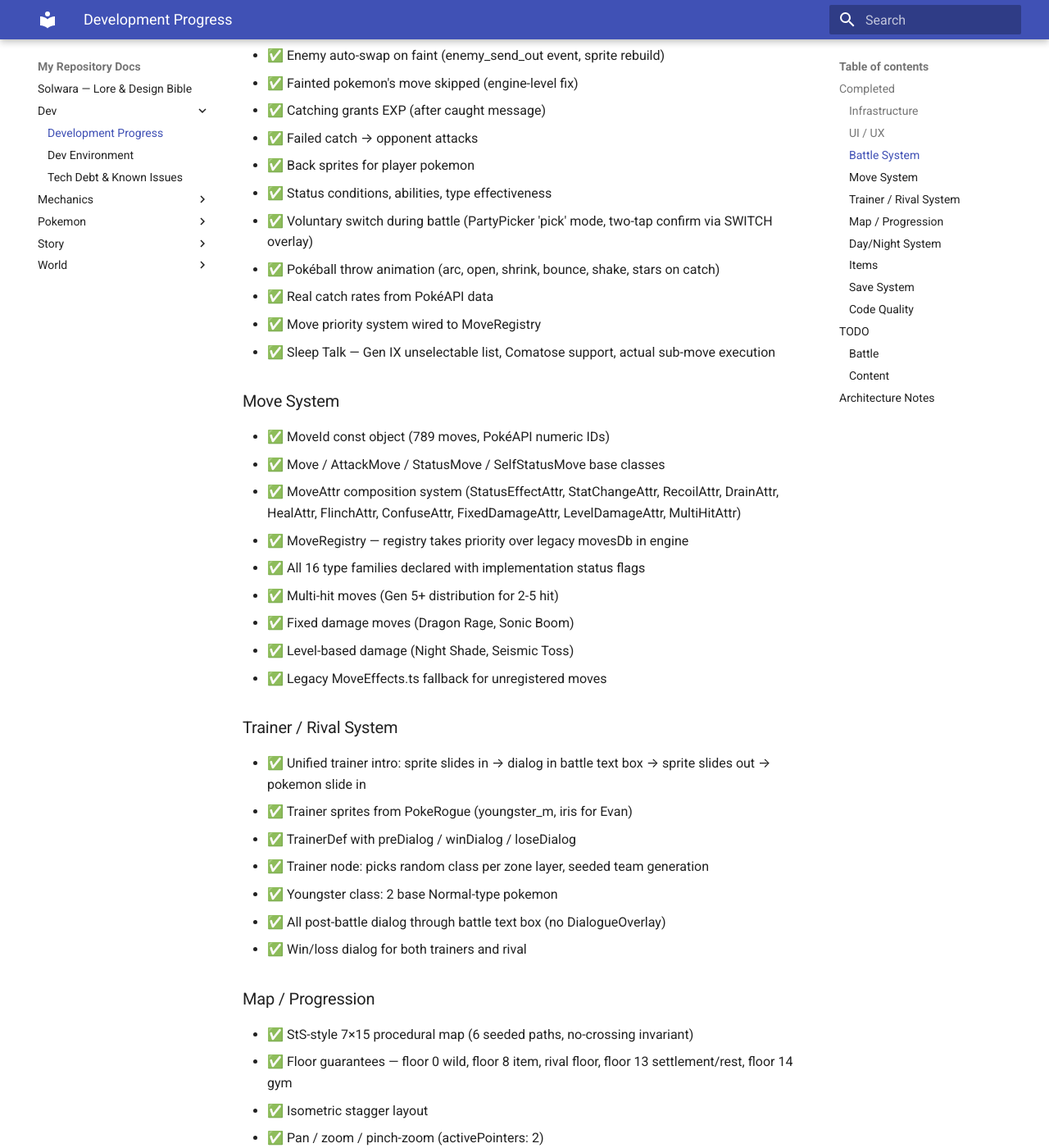
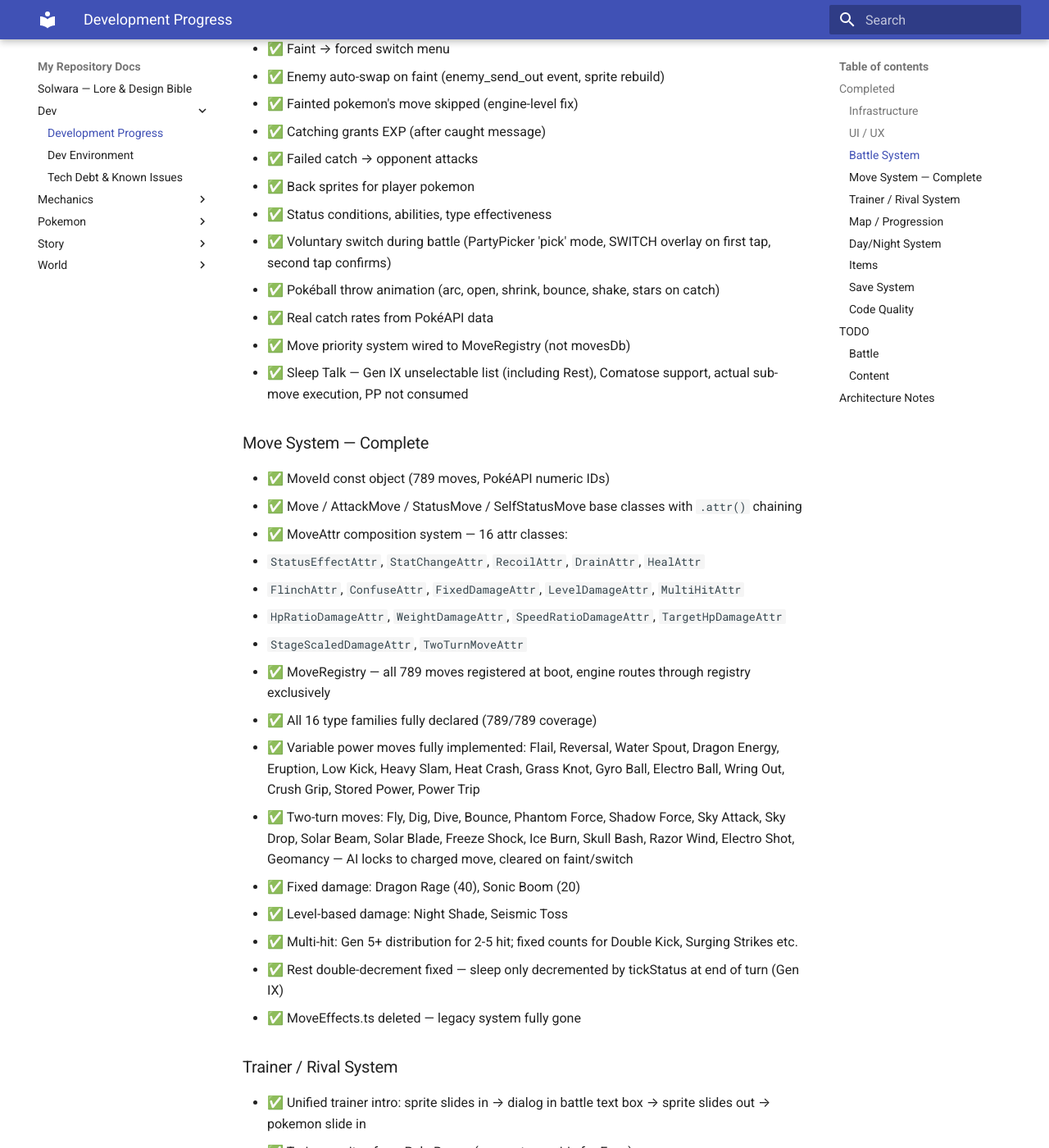
Before and after one commit to solwara-pokemon/lore-building, an MkDocs documentation site: the page built from docs/dev/progress.md, in a window 1280 px wide and 1400 px high, scrolled down 1235 px. Shown: the whole window at 82% size. Built offline with MkDocs 1.6.1 and Material for MkDocs 9.7.7, drawn with Linux system fonts in a browser that asks for light colours; some of the changed text lies outside the part shown.

Commit message:
docs: update progress - move system complete, fix rest bug resolved

```diff
--- a/docs/dev/progress.md
+++ b/docs/dev/progress.md
@@ -29,8 +29,8 @@
 - ✅ Two-tap move selection (first tap = info, second tap = confirm)
 - ✅ Move detail panel: type/category icons (PokeRogue assets), PP/Power/Accuracy
 - ✅ Stat stage popup (hold nameplate)
-- ✅ Nameplates with type badges, stat stages, status condition (colour-coded)
-- ✅ Status display on HUD — updates mid-turn, clears on cure
+- ✅ Nameplates with type badges, stat stages, status condition (colour-coded, updates mid-turn)
+- ✅ Status display on HUD — colour-coded pill, refreshes on apply and on cure
 - ✅ EXP bar + level up events (all 6 growth rate curves)
 - ✅ Faint → forced switch menu
 - ✅ Enemy auto-swap on faint (enemy_send_out event, sprite rebuild)
@@ -39,22 +39,29 @@
 - ✅ Failed catch → opponent attacks
 - ✅ Back sprites for player pokemon
 - ✅ Status conditions, abilities, type effectiveness
-- ✅ Voluntary switch during battle (PartyPicker 'pick' mode, two-tap confirm via SWITCH overlay)
+- ✅ Voluntary switch during battle (PartyPicker 'pick' mode, SWITCH overlay on first tap, second tap confirms)
 - ✅ Pokéball throw animation (arc, open, shrink, bounce, shake, stars on catch)
 - ✅ Real catch rates from PokéAPI data
-- ✅ Move priority system wired to MoveRegistry
-- ✅ Sleep Talk — Gen IX unselectable list, Comatose support, actual sub-move execution
+- ✅ Move priority system wired to MoveRegistry (not movesDb)
+- ✅ Sleep Talk — Gen IX unselectable list (including Rest), Comatose support, actual sub-move execution, PP not consumed
 
-### Move System
+### Move System — Complete
 - ✅ MoveId const object (789 moves, PokéAPI numeric IDs)
-- ✅ Move / AttackMove / StatusMove / SelfStatusMove base classes
-- ✅ MoveAttr composition system (StatusEffectAttr, StatChangeAttr, RecoilAttr, DrainAttr, HealAttr, FlinchAttr, ConfuseAttr, FixedDamageAttr, LevelDamageAttr, MultiHitAttr)
-- ✅ MoveRegistry — registry takes priority over legacy movesDb in engine
-- ✅ All 16 type families declared with implementation status flags
-- ✅ Multi-hit moves (Gen 5+ distribution for 2-5 hit)
-- ✅ Fixed damage moves (Dragon Rage, Sonic Boom)
-- ✅ Level-based damage (Night Shade, Seismic Toss)
-- ✅ Legacy MoveEffects.ts fallback for unregistered moves
+- ✅ Move / AttackMove / StatusMove / SelfStatusMove base classes with `.attr()` chaining
+- ✅ MoveAttr composition system — 16 attr classes:
+  - `StatusEffectAttr`, `StatChangeAttr`, `RecoilAttr`, `DrainAttr`, `HealAttr`
+  - `FlinchAttr`, `ConfuseAttr`, `FixedDamageAttr`, `LevelDamageAttr`, `MultiHitAttr`
+  - `HpRatioDamageAttr`, `WeightDamageAttr`, `SpeedRatioDamageAttr`, `TargetHpDamageAttr`
+  - `StageScaledDamageAttr`, `TwoTurnMoveAttr`
+- ✅ MoveRegistry — all 789 moves registered at boot, engine routes through registry exclusively
+- ✅ All 16 type families fully declared (789/789 coverage)
+- ✅ Variable power moves fully implemented: Flail, Reversal, Water Spout, Dragon Energy, Eruption, Low Kick, Heavy Slam, Heat Crash, Grass Knot, Gyro Ball, Electro Ball, Wring Out, Crush Grip, Stored Power, Power Trip
+- ✅ Two-turn moves: Fly, Dig, Dive, Bounce, Phantom Force, Shadow Force, Sky Attack, Sky Drop, Solar Beam, Solar Blade, Freeze Shock, Ice Burn, Skull Bash, Razor Wind, Electro Shot, Geomancy — AI locks to charged move, cleared on faint/switch
+- ✅ Fixed damage: Dragon Rage (40), Sonic Boom (20)
+- ✅ Level-based damage: Night Shade, Seismic Toss
+- ✅ Multi-hit: Gen 5+ distribution for 2-5 hit; fixed counts for Double Kick, Surging Strikes etc.
+- ✅ Rest double-decrement fixed — sleep only decremented by tickStatus at end of turn (Gen IX)
+- ✅ MoveEffects.ts deleted — legacy system fully gone
 
 ### Trainer / Rival System
 - ✅ Unified trainer intro: sprite slides in → dialog in battle text box → sprite slides out → pokemon slide in
@@ -71,7 +78,7 @@
 - ✅ Isometric stagger layout
 - ✅ Pan / zoom / pinch-zoom (activePointers: 2)
 - ✅ Starts centred on active node at 1.6× zoom
-- ✅ Node selection, in-progress tracking (node only marked visited on return)
+- ✅ Node selection, in-progress tracking (node only marked visited on return to map)
 - ✅ Wild encounter node (type-biased, BST ceiling per zone, min level 2)
 - ✅ Trainer node (Youngster, seeded team)
 - ✅ Rival node (Evan with iris sprite)
@@ -92,10 +99,11 @@
 
 ### Items
 - ✅ Full consumable item pool with tier weights and floor unlocks
-- ✅ Full Heal conditional — only appears if team member has status condition
+- ✅ Full Heal conditional — only appears if team member has non-volatile status condition
 - ✅ Held item pool (15 items — equippable but no battle effect yet)
-- ✅ EXP Charm (stackable ×50, +50% EXP each)
+- ✅ EXP Charm (stackable, +50% EXP each)
 - ✅ Item loot generation passes party for conditional filtering
+- ✅ Antidote, Awakening, Burn Heal removed (redundant given Full Heal)
 
 ### Save System
 - ✅ Account-level: discoveredLore[], unlockedCharms, roles
@@ -108,21 +116,18 @@
 - ✅ `PartyPicker` 'pick' mode — all party selection flows use same UI
 - ✅ `ZONE_ORDER` single export from MapGenerator
 - ✅ `ms()` wraps all timing values
-- ✅ `status_change` events — HUD refreshes mid-turn on any status change
+- ✅ `status_change` events — HUD refreshes mid-turn on any status change (apply, cure, wake, thaw)
 
 ## TODO
 
 ### Battle
-- [ ] Variable power moves (Gyro Ball, Flail, Reversal, Wring Out, etc.)
-- [ ] Two-turn moves (Fly, Dig, Solar Beam, Bounce, etc.)
 - [ ] Held item effects in battle (15 held items currently decorative)
-- [ ] Fix Rest double-decrement (wakes 1 turn early)
+- [ ] Invulnerability frames for two-turn invisible moves (Fly, Dig, Dive, Bounce, Phantom Force, Shadow Force) — `chargingMove.invisible` flag exists but engine doesn't skip accuracy check for invisible targets yet
 - [ ] Weather system
 - [ ] Terrain system
-- [ ] Entry hazards
+- [ ] Entry hazards (Stealth Rock, Spikes, Toxic Spikes, Sticky Web)
 - [ ] Protect / Detect variants
 - [ ] OHKO moves
-- [ ] Delete MoveEffects.ts / movesDb once registry is complete
 
 ### Content
 - [ ] Gym battles (GymScene not started)
@@ -145,3 +150,4 @@
 - Type/category icons: PokeRogue `public/images/types.png` / `categories.png`
 - Pokéball sprites: PokeRogue `public/images/pb.json` / `pb.png` (multiatlas, frames: `pb`, `pb_opening`, `pb_open` per ball type)
 - Move registry populated at boot via `registerAll()` in SplashScene
+- `movesDb` / `moves.json` still used by `BattleMenus`, `RestScene`, `RescueScene` for display (names, PP) — not battle logic
```
